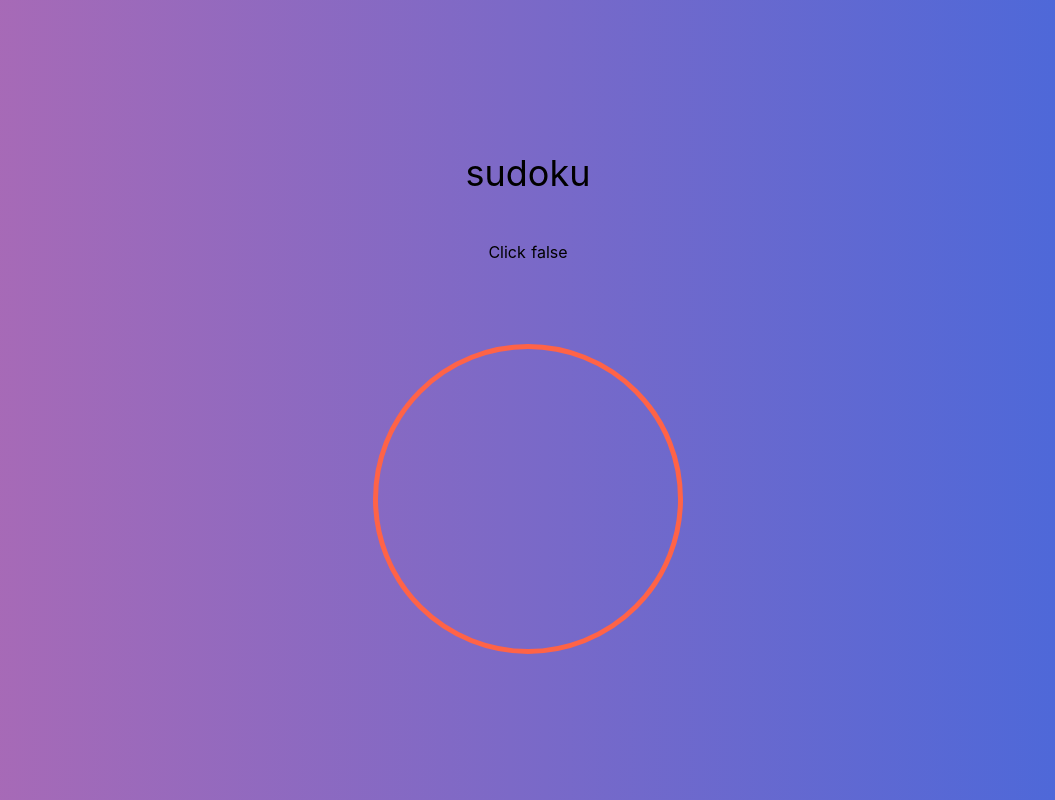
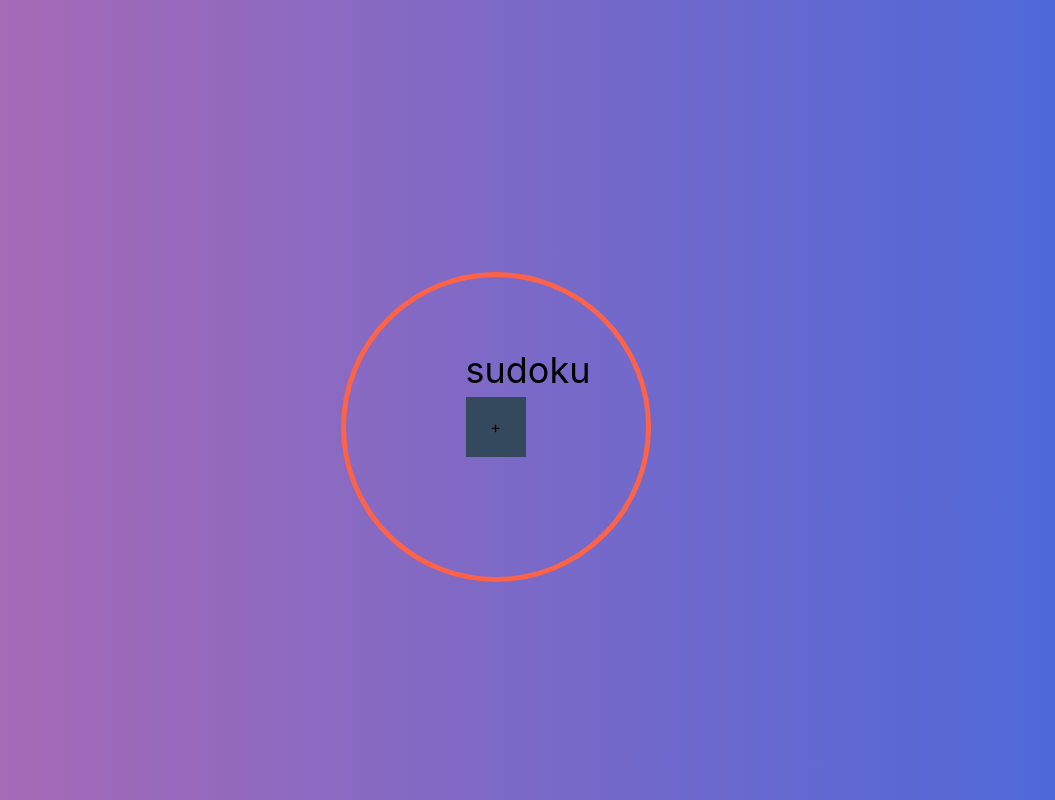
Before and after one commit to shahar84/sudoku-vue, a Nuxt app: page / in a window 1280 px wide. Shown: the whole page, without its empty margins (112-1167 px from the left). Built offline with nearby package versions, Linux system fonts and the light colour scheme.

Commit message:
Position the menu

```diff
--- a/components/radial-input.vue
+++ b/components/radial-input.vue
@@ -1,16 +1,19 @@
 <template>
-  <div>
-    <div style="margin-top: 40px">
-      <button @click="active=!active">Click</button>
-      {{active}}
+  <section>
+    <div class="radial-input-wrapper" :style="buttonWrapperStyle">
+      <button @click="active=!active" class="activation-button">
+        <slot>+</slot>
+      </button>
+      <ul class="circle-container" :style="parentStyle">
+        <li v-for="(item, index) in items" :key="item"
+            :style="itemStyle(index)" class="item">
+          <button @click="handleClick">
+            {{item}}
+          </button>
+        </li>
+      </ul>
     </div>
-
-    <ul class="circle-container2" :class="{'active':active}" :style="parentStyle">
-      <li v-for="(item, index) in items" :key="item" :style="itemStyle(index)">{{item}}</li>
-    </ul>
-
-
-  </div>
+  </section>
 </template>
 
 <script>
@@ -23,40 +26,87 @@ const directionOptions = Object.freeze({
   'FULL': 'FULL'
 })
 
-@Component({})
+@Component({
+  props: {
+    open: { type: Boolean, default: undefined }
+  }
+})
 export default class RadialInput extends Vue {
   active = false
+  isOpen = false
   circleSize = 300
   itemSize = 60
+  buttonSize = 60
   items = [1, 2, 3, 4, 5, 6, 7, 8, 9]
   direction = directionOptions.FULL
+  manualMode
+
+  mounted () {
+    this.manualMode = typeof this.open !== 'undefined'
+    document.addEventListener('click', this.closeMenuEvent)
+  }
+
+  beforeDestroy () {
+    document.removeEventListener('click', this.closeMenuEvent)
+  }
+
+  get shouldOpen () {
+    const { open, manualMode, isOpen } = this
+    return manualMode ? open : isOpen
+  }
+
+  toggleMenu () {
+    if (this.manualMode) {
+      return
+    }
+    if (this.isOpen) {
+      this.isOpen = false
+      this.$emit('close')
+    } else {
+      this.isOpen = true
+      this.$emit('open')
+    }
+  }
+
+  handleClick () {
+    this.$emit('click')
+    this.toggleMenu()
+  }
 
   get angle () {
-    let angle;
+    let angle
     switch (this.direction) {
       case directionOptions.LEFT:
-        angle = -180;
-        break;
+        angle = -180
+        break
       case directionOptions.RIGHT:
-        angle = 180;
-        break;
+        angle = 180
+        break
       default:
-        angle = 360;
+        angle = 360
     }
     return angle / this.items.length
   }
 
+  get buttonWrapperStyle () {
+    return {
+      width: `${this.buttonSize}px`,
+      height: `${this.buttonSize}px`,
+    }
+  }
+
   get parentStyle () {
+    const pointerEvents = this.active ? 'auto' : 'none'
     return {
-      position: 'relative',
+      position: 'absolute',
       width: `${this.circleSize}px`,
       height: `${this.circleSize}px`,
       padding: 0,
       borderRadius: '50%',
       listStyle: 'none',
       boxSizing: 'content-box',
-      margin: '5em auto 0',
-      border: 'solid 5px tomato'
+      border: 'solid 5px tomato',
+      pointerEvents
     }
   }
 
@@ -73,6 +123,7 @@ export default class RadialInput extends Vue {
       `rotate(${rotate}deg)  translate(${translate}px) scale(1) rotate(${rotate * -1}deg)` :
       `rotate(-90deg) scale(0.8)`
     const transition = this.active ? '0.3s all' : '0.5s all'
+    const pointerEvents = this.active ? 'auto' : 'none'
 
     return {
       display: 'flex',
@@ -85,10 +136,11 @@ export default class RadialInput extends Vue {
       height: `${this.itemSize}px`,
       margin: `${margin}px`,
       background: 'gray',
-      borderRadius:'50%',
+      borderRadius: '50%',
       transform,
       opacity,
       transition,
+      pointerEvents
     }
   }
 
@@ -96,6 +148,24 @@ export default class RadialInput extends Vue {
 </script>
 
 <style scoped lang="scss">
+  .radial-input-wrapper {
+    position: relative;
+    background: #F5F5F5;
+    display: flex;
+    justify-content: center;
+    align-items: center;
+    button.activation-button {
+      background: #35495e;
+      width: 100%;
+      height: 100%;
+    }
+  }
 
+  .item /deep/ button {
+    position: relative;
+    display: block;
+    width: 100%;
+    height: 100%;
+  }
 
 </style>
```
